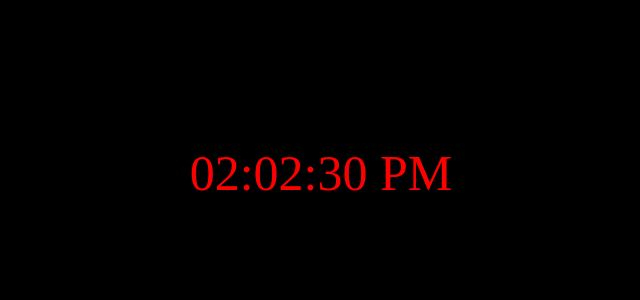
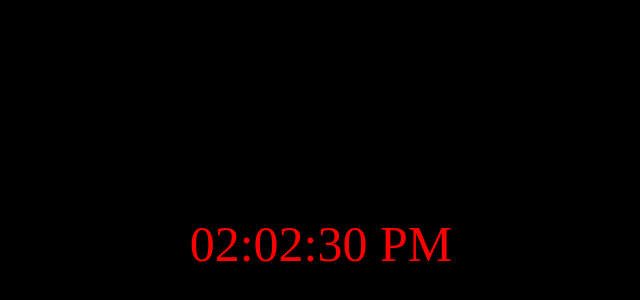
Before and after one commit to 20B01A1219/Digital-Clock, a plain HTML site: page index.html in a window 1280 px wide. Shown: the part 156-456 px from the top of the page, without its empty margins (319-959 px from the left). Drawn offline with Linux system fonts and the light colour scheme.

Commit message:
my clock-3

```diff
--- a/index.html
+++ b/index.html
@@ -12,7 +12,10 @@
         #time{
             color :red;
             font-size: 50px;
-            margin-top : 300px;
+            position : absolute;
+            top : 50%;
+            left : 50%;
+            transform: translateX(-50%)translateY(-50%);
 
         }
     </style>
```
